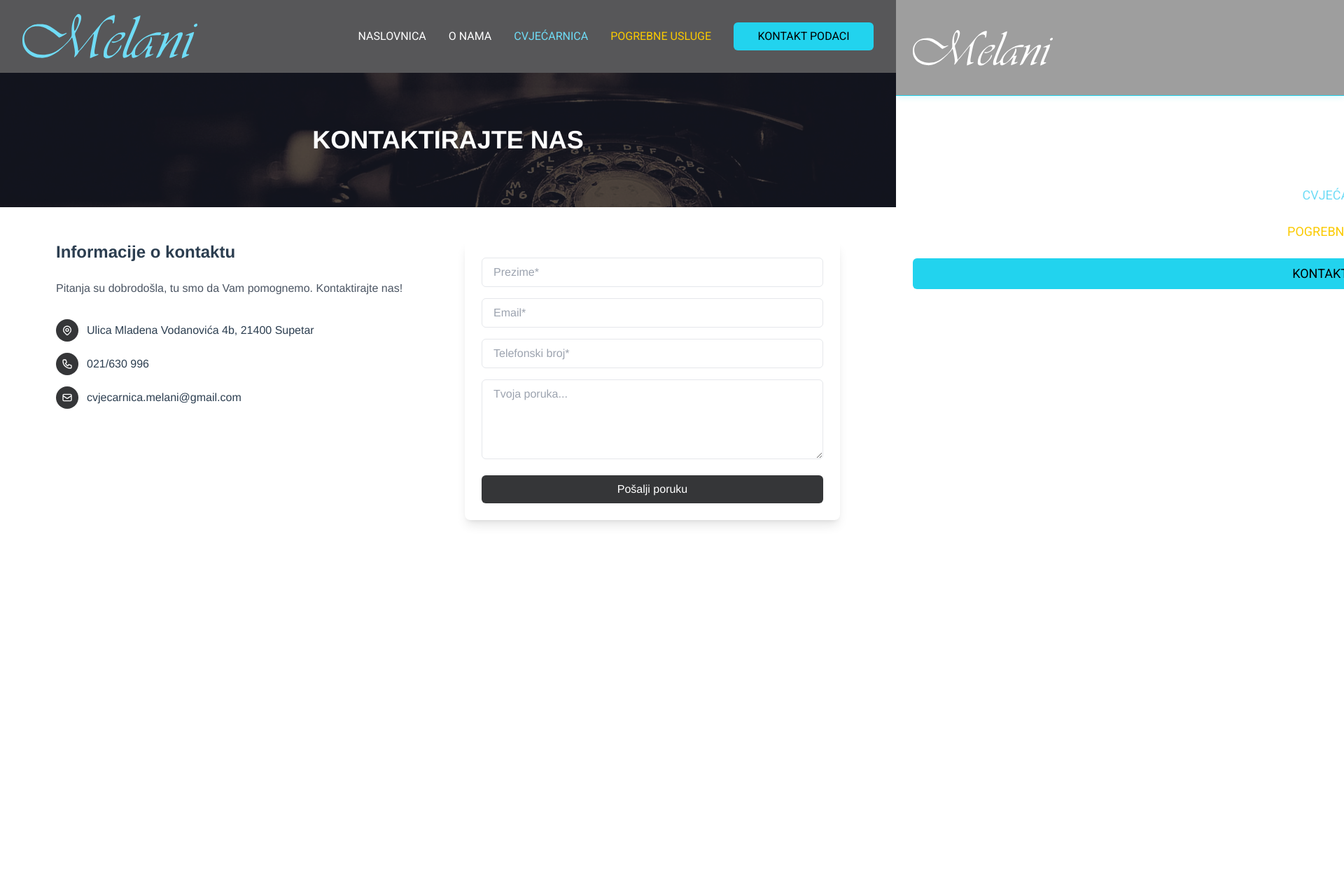
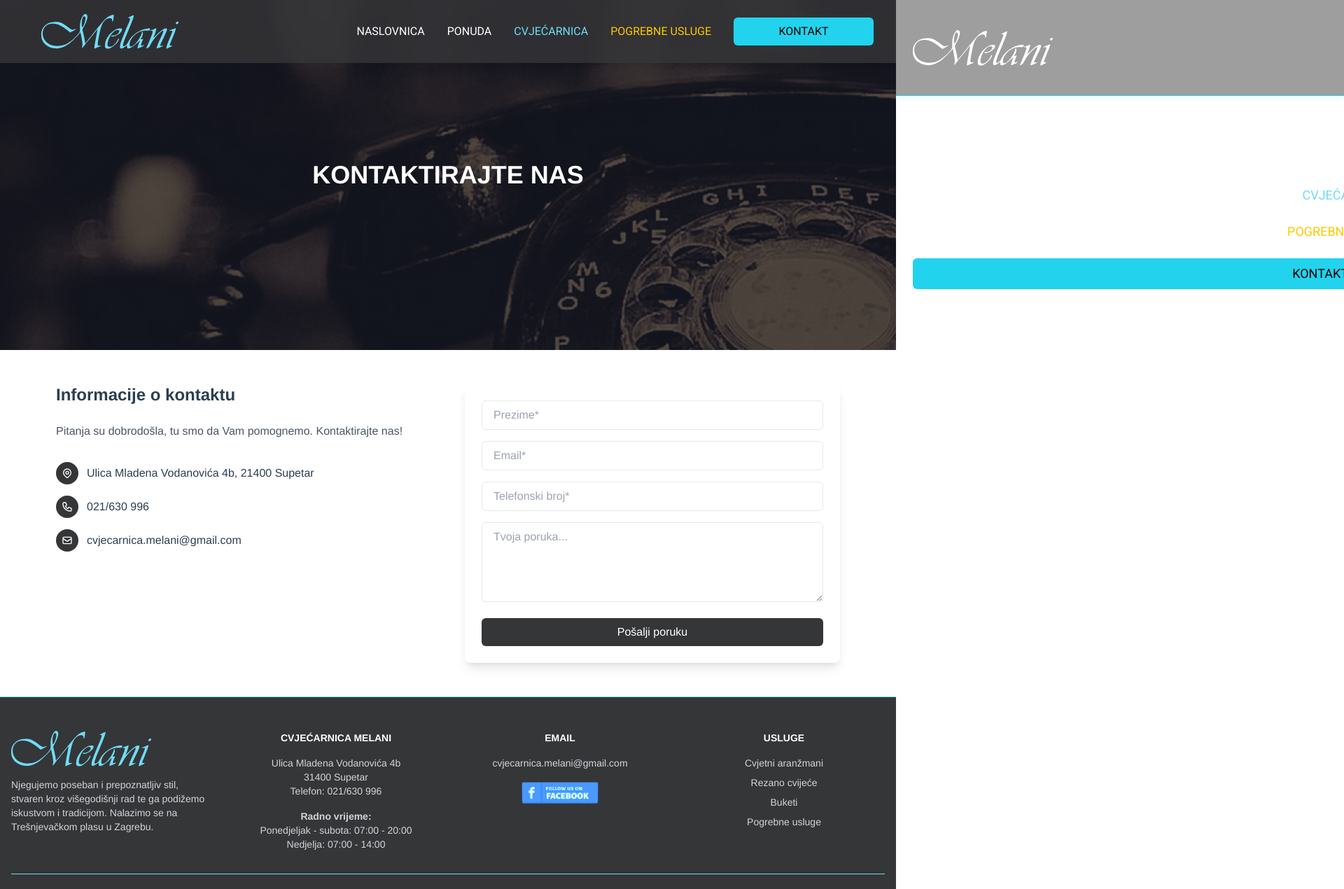
Before and after one commit to NevenDavidovic/cvjecarnica-melani, a Vue app: page /contact-melani in a window 1280 px wide. Shown: the top 1270 px of the page at 70% size, 1920 px wide, since content can reach past the window. Before the commit the page ends 800 px from the top, so only its background shows below. Built offline with nearby package versions, Linux system fonts and the light colour scheme; grey boxes are pictures that could not be loaded.

Commit message:
Commiting the links

```diff
--- a/src/main.js
+++ b/src/main.js
@@ -4,7 +4,7 @@ import router from "./router";
 import store from "./store";
 import "./assets/css/main.css";
 
-import "owl.carousel/dist/assets/owl.carousel.css"; // Owl Carousel CSS
+import "owl.carousel/dist/assets/owl.carousel.css";
 import "owl.carousel/dist/assets/owl.theme.default.css";
 
 createApp(App).use(store).use(router).mount("#app");
--- a/src/views/ContactView.vue
+++ b/src/views/ContactView.vue
@@ -1,17 +1,19 @@
 <template>
-  <div class="w-full">
+  <div class="min-h-screen">
     <!-- Navigation -->
     <div
       :class="{ hidden: !isMobileMenuOpen }"
       class="fixed inset-0 bg-[#353638]/80 backdrop-blur-md z-40 h-screen w-screen"
     ></div>
     <nav
-      class="py-[20px] navigation w-full bg-[#353638d4] transition-all duration-500 ease-in-out backdrop-blur-sm z-50 shadow-sm"
+      :class="{ gray: isSectionVisible }"
+      class="py-[20px] navigation fixed w-full bg-[#353638d4] transition-all duration-500 ease-in-out backdrop-blur-sm z-50 shadow-sm"
     >
       <div class="container mx-auto px-4 flex items-center justify-between">
         <!-- Logo -->
         <div class="flex items-center">
           <svg
+            :class="{ resized: !isSectionVisible }"
             class="w-[150px] md:w-[250px] transition-all duration-1000 ease-in-out"
             viewBox="0 0 600 153"
             fill="none"
@@ -46,18 +48,30 @@
 
         <!-- Desktop Navigation Links -->
         <div class="hidden lg:flex space-x-8 text-gray-700 items-center">
-          <a href="#" class="font-jacques uppercase text-white">Naslovnica</a>
-          <a href="#" class="font-jacques uppercase text-white">O Nama</a>
-          <a href="#" class="font-jacques uppercase text-primary"
-            >Cvjećarnica</a
+          <RouterLink to="/" class="font-jacques uppercase text-white">
+            Naslovnica
+          </RouterLink>
+          <RouterLink to="/o-nama" class="font-jacques uppercase text-white">
+            Ponuda
+          </RouterLink>
+          <RouterLink
+            to="/cvjecarnica-melani"
+            class="font-jacques uppercase text-primary"
           >
-          <a href="#" class="font-jacques uppercase text-[#FBCA00]"
-            >Pogrebne Usluge</a
+            Cvjećarnica
+          </RouterLink>
+          <RouterLink
+            to="/pogrebne-usluge"
+            class="font-jacques uppercase text-[#FBCA00]"
           >
+            Pogrebne Usluge
+          </RouterLink>
+
           <button
+            @click="redirectToContact"
             class="font-jacques uppercase w-[200px] px-4 py-2 bg-cyan-400 text-black rounded-md hover:bg-cyan-500 ml-[60px]"
           >
-            Kontakt Podaci
+            Kontakt
           </button>
         </div>
 
@@ -147,26 +161,31 @@
         <div
           class="flex flex-col p-6 space-y-6 backdrop-blur-sm transform transition-transform duration-300 ease-in-out z-50"
         >
-          <a
-            href="#"
+          <RouterLink
+            to="/"
             class="font-jacques uppercase text-white text-lg hover:text-cyan-400 transition-colors"
-            >Naslovnica</a
           >
-          <a
-            href="#"
+            Naslovnica
+          </RouterLink>
+          <RouterLink
+            to="/o-nama"
             class="font-jacques uppercase text-white text-lg hover:text-cyan-400 transition-colors"
-            >O Nama</a
           >
-          <a
-            href="#"
+            Ponuda
+          </RouterLink>
+          <RouterLink
+            to="/cvjecarnica"
             class="font-jacques uppercase text-primary text-lg hover:text-cyan-400 transition-colors"
-            >Cvjećarnica</a
           >
-          <a
-            href="#"
+            Cvjećarnica
+          </RouterLink>
+          <RouterLink
+            to="/pogrebne-usluge"
             class="font-jacques uppercase text-[#FBCA00] text-lg hover:text-cyan-400 transition-colors"
-            >Pogrebne Usluge</a
           >
+            Pogrebne Usluge
+          </RouterLink>
+
           <button
             class="w-[200px] font-jacques uppercase px-4 py-2 bg-cyan-400 text-black rounded-md hover:bg-cyan-500 text-lg w-full mt-4"
           >
@@ -177,7 +196,7 @@
     </nav>
 
     <!-- Hero Banner -->
-    <div class="relative h-48 bg-gray-900">
+    <div class="relative h-[500px] bg-gray-900">
       <img
         src="../assets/images/telefon-banner.jpg"
         alt="Vintage phone background"
@@ -330,13 +349,19 @@
         </div>
       </div>
     </div>
+
+    <FooterComponent />
   </div>
 </template>
 
 <script>
+import FooterComponent from "../components/FooterComponent.vue";
+
 export default {
-  name: "ContactView",
-  components: {},
+  name: "HomeView",
+  components: {
+    FooterComponent,
+  },
   data() {
     return {
       isSectionVisible: false,
@@ -347,26 +372,63 @@ export default {
         phone: "",
         message: "",
       },
+      owlOptions: {
+        items: 1,
+        nav: true,
+        dots: true,
+        loop: true,
+        margin: 20,
+        autoplay: true,
+        autoplayTimeout: 1000,
+        navText: [
+          '<i class="custom-prev-icon">←</i>',
+          '<i class="custom-next-icon">→</i>',
+        ],
+        responsive: {
+          0: { items: 2 },
+          600: { items: 3 },
+          1000: { items: 5 },
+        },
+      },
     };
   },
   mounted() {},
   methods: {
+    initIntersectionObserver() {
+      const observer = new IntersectionObserver((entries) => {
+        entries.forEach((entry) => {
+          this.isSectionVisible = entry.isIntersecting;
+        });
+      });
+
+      observer.observe(this.$refs.section1);
+    },
     toggleMobileMenu() {
       this.isMobileMenuOpen = !this.isMobileMenuOpen;
       document.body.style.overflow = this.isMobileMenuOpen ? "hidden" : "";
     },
-
-    handleSubmit() {
-      // Handle form submission logic here
-      console.log("Form submitted:", this.formData);
-      // Reset form
-      this.formData = {
-        name: "",
-        email: "",
-        phone: "",
-        message: "",
-      };
+    beforeDestroy() {
+      document.body.style.overflow = "";
+    },
+    redirectToContact() {
+      // Use this.$router to navigate
+      this.$router.push("/contact-melani");
     },
   },
 };
 </script>
+<style scoped>
+/* Optional: Custom styling for navigation */
+.owl-prev,
+.owl-next {
+  position: absolute;
+  top: 50%;
+  transform: translateY(-50%);
+}
+.owl-prev {
+  left: -20px;
+}
+.owl-next {
+  right: -20px;
+}
+</style>
--- a/src/views/CvjecarnicaView.vue
+++ b/src/views/CvjecarnicaView.vue
@@ -48,18 +48,30 @@
 
         <!-- Desktop Navigation Links -->
         <div class="hidden lg:flex space-x-8 text-gray-700 items-center">
-          <a href="#" class="font-jacques uppercase text-white">Naslovnica</a>
-          <a href="#" class="font-jacques uppercase text-white">O Nama</a>
-          <a href="#" class="font-jacques uppercase text-primary"
-            >Cvjećarnica</a
+          <RouterLink to="/" class="font-jacques uppercase text-white">
+            Naslovnica
+          </RouterLink>
+          <RouterLink to="/o-nama" class="font-jacques uppercase text-white">
+            Ponuda
+          </RouterLink>
+          <RouterLink
+            to="/cvjecarnica"
+            class="font-jacques uppercase text-primary"
           >
-          <a href="#" class="font-jacques uppercase text-[#FBCA00]"
-            >Pogrebne Usluge</a
+            Cvjećarnica
+          </RouterLink>
+          <RouterLink
+            to="/pogrebne-usluge"
+            class="font-jacques uppercase text-[#FBCA00]"
           >
+            Pogrebne Usluge
+          </RouterLink>
+
           <button
+            @click="redirectToContact"
             class="font-jacques uppercase w-[200px] px-4 py-2 bg-cyan-400 text-black rounded-md hover:bg-cyan-500 ml-[60px]"
           >
-            Kontakt Podaci
+            Kontakt
           </button>
         </div>
 
@@ -149,30 +161,35 @@
         <div
           class="flex flex-col p-6 space-y-6 backdrop-blur-sm transform transition-transform duration-300 ease-in-out z-50"
         >
-          <a
-            href="#"
+          <RouterLink
+            to="/"
             class="font-jacques uppercase text-white text-lg hover:text-cyan-400 transition-colors"
-            >Naslovnica</a
           >
-          <a
-            href="#"
+            Naslovnica
+          </RouterLink>
+          <RouterLink
+            to="/o-nama"
             class="font-jacques uppercase text-white text-lg hover:text-cyan-400 transition-colors"
-            >O Nama</a
           >
-          <a
-            href="#"
+            Ponuda
+          </RouterLink>
+          <RouterLink
+            to="/cvjecarnica"
             class="font-jacques uppercase text-primary text-lg hover:text-cyan-400 transition-colors"
-            >Cvjećarnica</a
           >
-          <a
-            href="#"
+            Cvjećarnica
+          </RouterLink>
+          <RouterLink
+            to="/pogrebne-usluge"
             class="font-jacques uppercase text-[#FBCA00] text-lg hover:text-cyan-400 transition-colors"
-            >Pogrebne Usluge</a
           >
+            Pogrebne Usluge
+          </RouterLink>
           <button
+            @click="redirectToContact"
             class="w-[200px] font-jacques uppercase px-4 py-2 bg-cyan-400 text-black rounded-md hover:bg-cyan-500 text-lg w-full mt-4"
           >
-            Kontakt Podaci
+            Kontakt
           </button>
         </div>
       </div>
@@ -641,15 +658,12 @@
                 GDJE JE SVE POČELO
               </h2>
               <p class="text-gray-600 text-left text-2xl leading-relaxed mb-8">
-                Lorem ipsum dolor, sit amet consectetur adipisicing elit.
-                Delectus, repellat voluptatem fuga dolorum numquam a at porro.
-                Hic veniam nemo dolorum eum magnam suscipit natus numquam
-                debitis dicta. Quo, ducimus? Corrupti mollitia perspiciatis
-                repellat autem, quisquam cumque ipsa fugit totam et laboriosam
-                non modi tenetur, nam expedita maxime cupiditate ratione soluta
-                nisi maiores magnam dolore eaque ab! Corrupti in exercitationem
-                harum? Culpa distinctio laudantium quia nesciunt numquam ut,
-                libero quisquam!
+                Dobrodošli u našu cvjećarnu u Supetru! Smještena u srcu Supetra
+                na prekrasnom otoku Braču, naša cvjećarna je mjesto gdje
+                prirodna ljepota i kreativnost dolaze do izražaja. Bilo da
+                slavite posebne trenutke, želite izraziti svoje osjećaje ili
+                unijeti dašak svježine u svoj dom, kod nas ćete pronaći savršene
+                cvjetne aranžmane za svaku priliku.
               </p>
               <p class="italic text-left text-gray-800 text-2xl">
                 "If you choose to see the beauty in life, you'll find that every
@@ -863,6 +877,10 @@ export default {
 
       observer.observe(this.$refs.section1);
     },
+    redirectToContact() {
+      // Use this.$router to navigate
+      this.$router.push("/contact-melani");
+    },
     toggleMobileMenu() {
       this.isMobileMenuOpen = !this.isMobileMenuOpen;
       document.body.style.overflow = this.isMobileMenuOpen ? "hidden" : "";
--- a/src/views/HomeView.vue
+++ b/src/views/HomeView.vue
@@ -22,18 +22,30 @@
 
         <!-- Desktop Navigation Links -->
         <div class="hidden lg:flex space-x-8 text-gray-700 items-center">
-          <a href="#" class="font-jacques uppercase text-white">Naslovnica</a>
-          <a href="#" class="font-jacques uppercase text-white">O Nama</a>
-          <a href="#" class="font-jacques uppercase text-primary"
-            >Cvjećarnica</a
+          <RouterLink to="/" class="font-jacques uppercase text-white">
+            Naslovnica
+          </RouterLink>
+          <RouterLink to="/o-nama" class="font-jacques uppercase text-white">
+            Ponuda
+          </RouterLink>
+          <RouterLink
+            to="/cvjecarnica-melani"
+            class="font-jacques uppercase text-primary"
           >
-          <a href="#" class="font-jacques uppercase text-[#FBCA00]"
-            >Pogrebne Usluge</a
+            Cvjećarnica
+          </RouterLink>
+          <RouterLink
+            to="/pogrebne-usluge"
+            class="font-jacques uppercase text-[#FBCA00]"
           >
+            Pogrebne Usluge
+          </RouterLink>
+
           <button
+            @click="redirectToContact"
             class="font-jacques uppercase w-[200px] px-4 py-2 bg-cyan-400 text-black rounded-md hover:bg-cyan-500 ml-[60px]"
           >
-            Kontakt Podaci
+            Kontakt
           </button>
         </div>
 
@@ -123,30 +135,36 @@
         <div
           class="flex flex-col p-6 space-y-6 backdrop-blur-sm transform transition-transform duration-300 ease-in-out z-50"
         >
-          <a
-            href="#"
+          <RouterLink
+            to="/"
             class="font-jacques uppercase text-white text-lg hover:text-cyan-400 transition-colors"
-            >Naslovnica</a
           >
-          <a
-            href="#"
+            Naslovnica
+          </RouterLink>
+          <RouterLink
+            to="/ponuda"
             class="font-jacques uppercase text-white text-lg hover:text-cyan-400 transition-colors"
-            >O Nama</a
           >
-          <a
-            href="#"
+            Ponuda
+          </RouterLink>
+          <RouterLink
+            to="/cvjecarnica-melani"
             class="font-jacques uppercase text-primary text-lg hover:text-cyan-400 transition-colors"
-            >Cvjećarnica</a
           >
-          <a
-            href="#"
+            Cvjećarnica
+          </RouterLink>
+          <RouterLink
+            to="/pogrebne-usluge"
             class="font-jacques uppercase text-[#FBCA00] text-lg hover:text-cyan-400 transition-colors"
-            >Pogrebne Usluge</a
           >
+            Pogrebne Usluge
+          </RouterLink>
+
           <button
+            @click="redirectToContact"
             class="w-[200px] font-jacques uppercase px-4 py-2 bg-cyan-400 text-black rounded-md hover:bg-cyan-500 text-lg w-full mt-4"
           >
-            Kontakt Podaci
+            Kontakt
           </button>
         </div>
       </div>
@@ -664,6 +682,10 @@ export default {
     beforeDestroy() {
       document.body.style.overflow = "";
     },
+    redirectToContact() {
+      // Use this.$router to navigate
+      this.$router.push("/contact-melani");
+    },
   },
 };
 </script>
```
Also changed, not shown: src/views/PogrebnoView.vue (added), src/views/PonudaView.vue (added).
